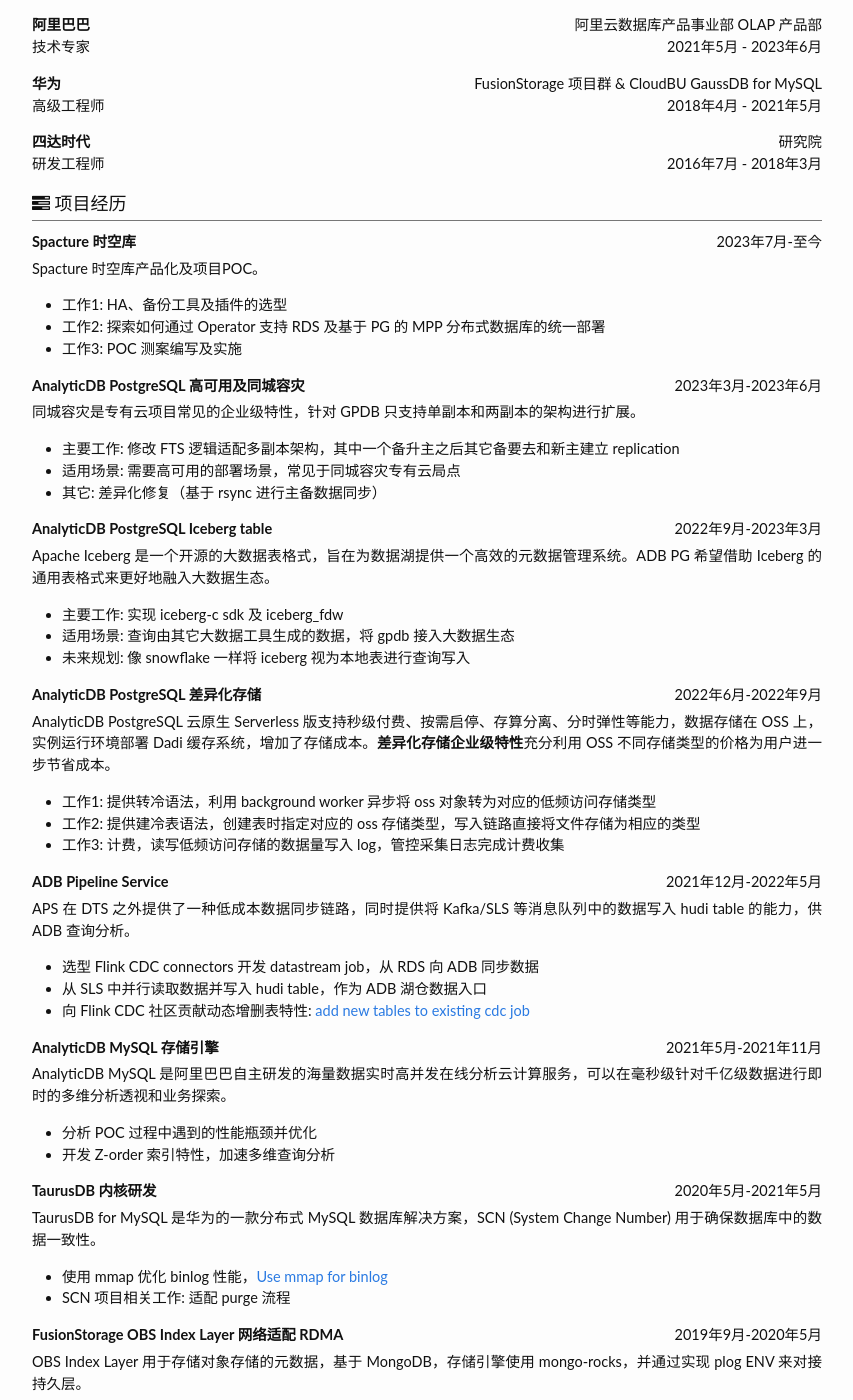
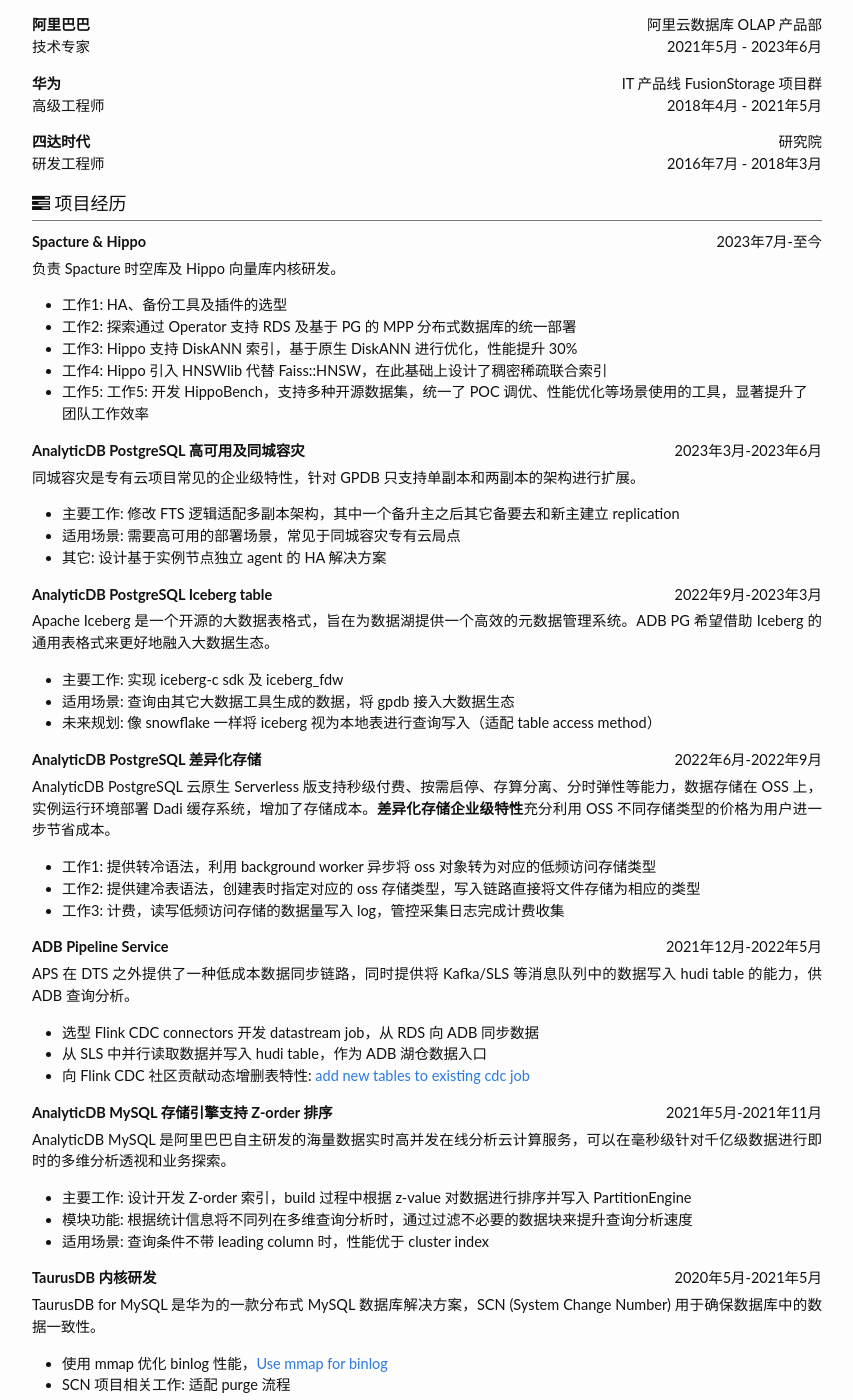
Before and after one commit to zhjwpku/zhjwpku.github.io, a Jekyll site: the page built from resume.html, in a window 1280 px wide and 1400 px high, scrolled down 504 px. Shown: the whole window, without its empty margins (213-1066 px from the left). Built offline with Jekyll 4.4.1, drawn with Linux system fonts in a browser that asks for light colours; comment, search, counter and statistics services are not loaded; some of the changed text lies outside the part shown.

Commit message:
update resume
Signed-off-by: Zhao Junwang <zhjwpku@gmail.com>

```diff
--- a/resume.html
+++ b/resume.html
@@ -51,9 +51,9 @@
           aria-hidden="true"></i> 工作经历</h4>
       <div><strong>星环科技</strong><span style="float:right">基础架构产品部</span></div>
       <p>资深数据库内核研发<span style="float: right;">2023年7月至今</span></p>
-      <div><strong>阿里巴巴</strong><span style="float:right">阿里云数据库产品事业部 OLAP 产品部</span></div>
+      <div><strong>阿里巴巴</strong><span style="float:right">阿里云数据库 OLAP 产品部</span></div>
       <p>技术专家<span style="float: right;">2021年5月 - 2023年6月</span></p>
-      <div><strong>华为</strong><span style="float:right">FusionStorage 项目群 & CloudBU GaussDB for MySQL</span></div>
+      <div><strong>华为</strong><span style="float:right">IT 产品线 FusionStorage 项目群</span></div>
       <p>高级工程师<span style="float: right;">2018年4月 - 2021年5月</span></p>
       <div><strong>四达时代</strong><span style="float:right">研究院</span></div>
       <p>研发工程师<span style="float: right;">2016年7月 - 2018年3月</span></p>
@@ -63,12 +63,14 @@
       <h4 style="margin-bottom:10px; padding-bottom:3px; border-bottom: 1px solid #777777;"><i class="fa fa-tasks"
           aria-hidden="true"></i> 项目经历</h4>
 
-      <div><strong>Spacture 时空库</strong><span style="float:right">2023年7月-至今</span></div>
-      <p style="margin-top: 5px;">Spacture 时空库产品化及项目POC。</p>
+      <div><strong>Spacture & Hippo</strong><span style="float:right">2023年7月-至今</span></div>
+      <p style="margin-top: 5px;">负责 Spacture 时空库及 Hippo 向量库内核研发。</p>
       <ul>
         <li>工作1: HA、备份工具及插件的选型</li>
-        <li>工作2: 探索如何通过 Operator 支持 RDS 及基于 PG 的 MPP 分布式数据库的统一部署</li>
-        <li>工作3: POC 测案编写及实施</li>
+        <li>工作2: 探索通过 Operator 支持 RDS 及基于 PG 的 MPP 分布式数据库的统一部署</li>
+        <li>工作3: Hippo 支持 DiskANN 索引，基于原生 DiskANN 进行优化，性能提升 30%</li>
+        <li>工作4: Hippo 引入 HNSWlib 代替 Faiss::HNSW，在此基础上设计了稠密稀疏联合索引</li>
+        <li>工作5: 工作5: 开发 HippoBench，支持多种开源数据集，统一了 POC 调优、性能优化等场景使用的工具，显著提升了团队工作效率</li>
       </ul>
 
       <div><strong>AnalyticDB PostgreSQL 高可用及同城容灾</strong><span style="float:right">2023年3月-2023年6月</span></div>
@@ -76,7 +78,7 @@
       <ul>
         <li>主要工作: 修改 FTS 逻辑适配多副本架构，其中一个备升主之后其它备要去和新主建立 replication</li>
         <li>适用场景: 需要高可用的部署场景，常见于同城容灾专有云局点</li>
-        <li>其它: 差异化修复（基于 rsync 进行主备数据同步）</li>
+        <li>其它: 设计基于实例节点独立 agent 的 HA 解决方案</li>
       </ul>
 
       <div><strong>AnalyticDB PostgreSQL Iceberg table</strong><span style="float:right">2022年9月-2023年3月</span></div>
@@ -85,7 +87,7 @@
       <ul>
         <li>主要工作: 实现 iceberg-c sdk 及 iceberg_fdw</li>
         <li>适用场景: 查询由其它大数据工具生成的数据，将 gpdb 接入大数据生态</li>
-        <li>未来规划: 像 snowflake 一样将 iceberg 视为本地表进行查询写入</li>
+        <li>未来规划: 像 snowflake 一样将 iceberg 视为本地表进行查询写入（适配 table access method）</li>
       </ul>
 
       <div><strong>AnalyticDB PostgreSQL 差异化存储</strong><span style="float:right">2022年6月-2022年9月</span></div>
@@ -106,11 +108,12 @@
             to existing cdc job</a></li>
       </ul>
 
-      <div><strong>AnalyticDB MySQL 存储引擎</strong><span style="float:right">2021年5月-2021年11月</span></div>
+      <div><strong>AnalyticDB MySQL 存储引擎支持 Z-order 排序</strong><span style="float:right">2021年5月-2021年11月</span></div>
       <p style="margin-top: 5px;">AnalyticDB MySQL 是阿里巴巴自主研发的海量数据实时高并发在线分析云计算服务，可以在毫秒级针对千亿级数据进行即时的多维分析透视和业务探索。</p>
       <ul>
-        <li>分析 POC 过程中遇到的性能瓶颈并优化</li>
-        <li>开发 Z-order 索引特性，加速多维查询分析</li>
+        <li>主要工作: 设计开发 Z-order 索引，build 过程中根据 z-value 对数据进行排序并写入 PartitionEngine</li>
+        <li>模块功能: 根据统计信息将不同列在多维查询分析时，通过过滤不必要的数据块来提升查询分析速度</li>
+        <li>适用场景: 查询条件不带 leading column 时，性能优于 cluster index</li>
       </ul>
 
       <div><strong>TaurusDB 内核研发</strong><span style="float:right">2020年5月-2021年5月</span></div>
@@ -130,7 +133,7 @@
         <li>适用场景: 当返回大量数据到客户端时对性能提升效果明显，例如 OBS 用户查看一个 bucket 中的所有文件名时</li>
       </ul>
 
-      <div><strong>FusionStorage Persistence Layer 保电内存缓存方案</strong><span style="float:right">2018年4月-2019年8月</span>
+      <div><strong>FusionStorage Persistence Layer 保电内存缓存方案</strong><span style="float:right">2018年9月-2019年8月</span>
       </div>
       <p style="margin-top: 5px;">FusionStorage 是华为推出的一款分布式存储系统，支持文件、块、对象等多种存储访问协议。其中 <strong>Persistence
           Layer</strong>——存储系统的持久化层——作为存储系统的底层引擎，负责将数据持久化到存储介质中，同时提供数据保护和数据管理等功能，向上提供 plog 接口。</p>
@@ -150,6 +153,11 @@
           <ul>
             <li><strong><a href="https://github.com/zalando/patroni/pull/2960">PRs
                   Abstract MPP handler and decouple it from DCS</a></strong></li>
+          </ul>
+        </li>
+        <li>pgvectorBench
+          <ul>
+            <li><strong><a href="https://github.com/zhjwpku/pgvectorBench">A lightweight, fast, flexible, and easy-to-use benchmarking tool dedicated to pgvector</a></strong></li>
           </ul>
         </li>
         <li>Greenplum
```
Also changed, not shown: 2 other files.
